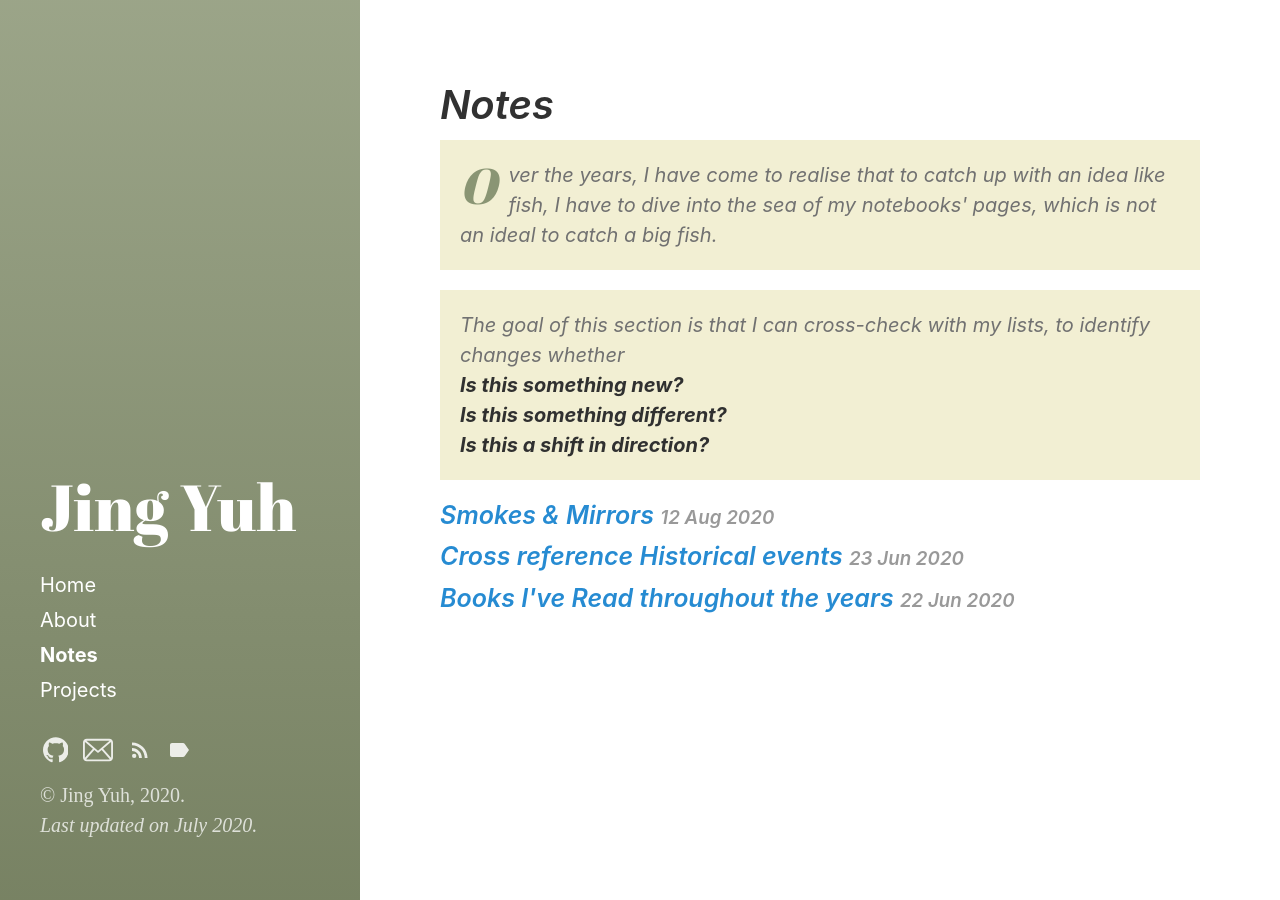
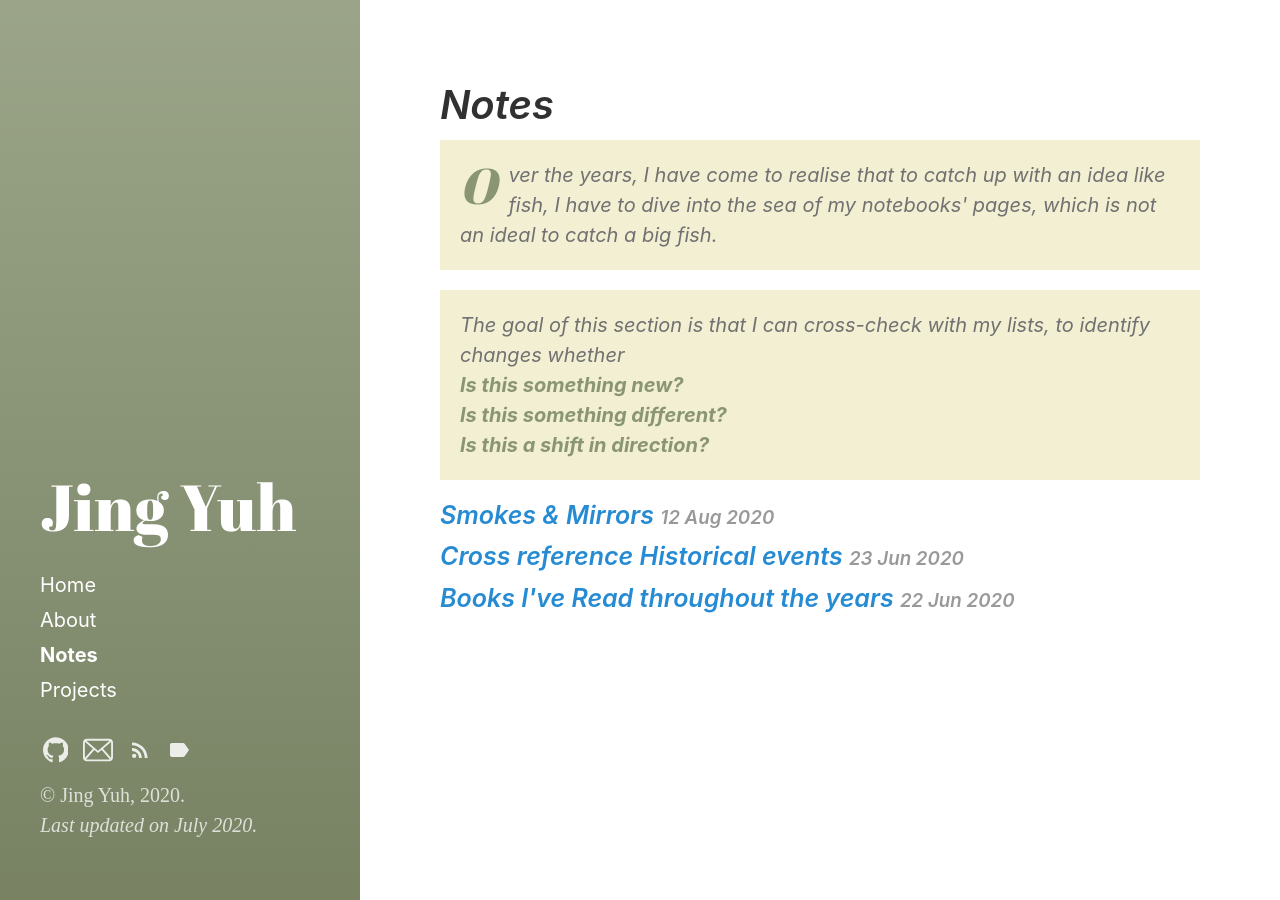
Before and after one commit to jyang123-bit/Website, a Jekyll site: the page built from category/Notes.md, in a window 1280 px wide. Built offline with Jekyll 4.4.1, drawn with Linux system fonts in a browser that asks for light colours.

Commit message:
Update _type.scss

```diff
--- a/_sass/hydeout/_type.scss
+++ b/_sass/hydeout/_type.scss
@@ -43,7 +43,7 @@ p {
 }
 
 strong {
-  color: #303030;
+  color: #8A9574; //original black:#303030
 }
 
 ul,
```
